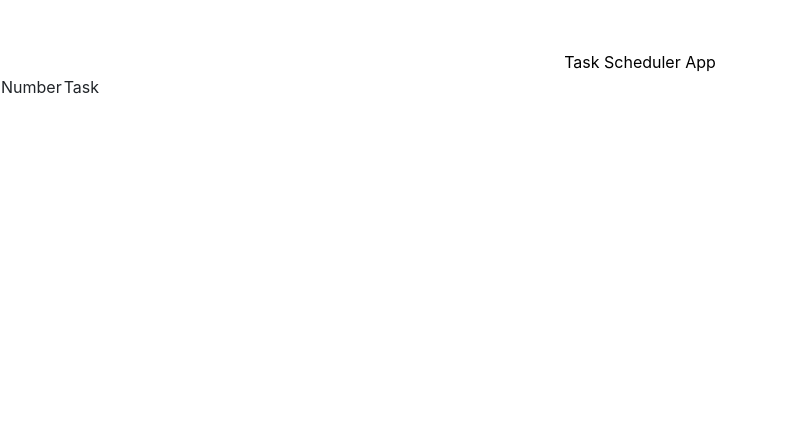
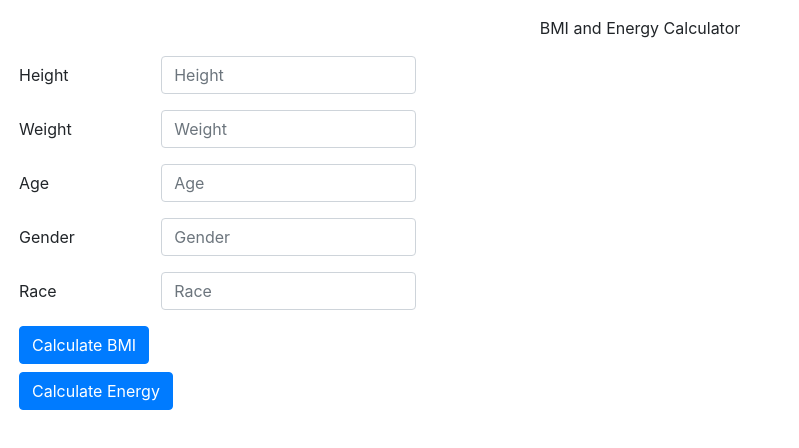
Before and after one commit to CanonMinds/gh-Estes-Project, a React (Create React App) app: page / in a window 1280 px wide. Shown: the top 448 px of the page, without its empty margins (0-799 px from the left). Built offline with nearby package versions, Linux system fonts and the light colour scheme.

Commit message:
Added form row col import using BS

```diff
--- a/public/index.html
+++ b/public/index.html
@@ -24,6 +24,8 @@
       work correctly both with client-side routing and a non-root public URL.
       Learn how to configure a non-root public URL by running `npm run build`.
     -->
+    <link rel="stylesheet" href="https://maxcdn.bootstrapcdn.com/bootstrap/4.5.0/css/bootstrap.min.css"
+      integrity="sha384-9aIt2nRpC12Uk9gS9baDl411NQApFmC26EwAOH8WgZl5MYYxFfc+NcPb1dKGj7Sk" crossorigin="anonymous" />
     <title>Estes App</title>
   </head>
   <body>
@@ -39,5 +41,11 @@
       To begin the development, run `npm start` or `yarn start`.
       To create a production bundle, use `npm run build` or `yarn build`.
     -->
+
   </body>
+  <script>
+    function alert(){
+      alert("Hello there");
+    }
+  </script>
 </html>
--- a/src/App.css
+++ b/src/App.css
@@ -40,8 +40,17 @@
 
 .topnav{
   text-align: center;
-  margin-top: 50px;
 }
 .title{
   color:black;
 }
+
+.hd-btns Button{
+  border-radius: 16px;
+  min-width: 150px;
+}
+
+.user-input{
+  display: inline-block;
+  color:rgb(20, 20, 27);
+}
--- a/src/App.js
+++ b/src/App.js
@@ -1,26 +1,69 @@
 import React from 'react';
-import logo from './logo.svg';
+// import logo from './logo.svg';
 import './App.css';
+import { Button, Form, Row, Col } from 'react-bootstrap';
+// import { Table } from 'react-bootstrap';
 
 function App() {
   return (
     <div className="">
       <header className="">
-        <div className="topnav">
-          <a class="title">Task Scheduler App</a>
+        <div className="topnav my-3">
+          <a className="title">BMI and Energy Calculator</a>
         </div>
       </header>
-      <table className="">
-        <thead>
-            <tr>
-              <td>Number</td>
-              <td>Task</td>
-            </tr>
-        </thead>
-        <tbody>
+      <div className="mx-1 col-sm-6 col-md-6 col-lg-8">
+        <Form>
+          <Form.Group as={Row} controlId="formHorizontalEmail">
+            <Form.Label column sm={2}>
+              Height
+            </Form.Label>
+            <Col sm={4}>
+              <Form.Control type="email" placeholder="Height" />
+            </Col>
+          </Form.Group>
+          <Form.Group as={Row} controlId="formHorizontalEmail">
+            <Form.Label column sm={2}>
+              Weight
+            </Form.Label>
+            <Col sm={4}>
+              <Form.Control type="email" placeholder="Weight" />
+            </Col>
+          </Form.Group>
+          <Form.Group as={Row} controlId="formHorizontalEmail">
+            <Form.Label column sm={2}>
+              Age
+            </Form.Label>
+            <Col sm={4}>
+              <Form.Control type="email" placeholder="Age" />
+            </Col>
+          </Form.Group>
+          <Form.Group as={Row} controlId="formHorizontalEmail">
+            <Form.Label column sm={2}>
+              Gender
+            </Form.Label>
+            <Col sm={4}>
+              <Form.Control type="email" placeholder="Gender" />
+            </Col>
+          </Form.Group>
+          <Form.Group as={Row} controlId="formHorizontalEmail">
+            <Form.Label column sm={2}>
+              Race
+            </Form.Label>
+            <Col sm={4}>
+              <Form.Control type="email" placeholder="Race" />
+            </Col>
+          </Form.Group>
 
-        </tbody>
-      </table>
+          <Button variant="primary" type="submit">
+            Calculate BMI
+          </Button>
+          <br></br>
+          <Button className="my-2" variant="primary" type="submit">
+            Calculate Energy
+          </Button>
+        </Form>
+      </div>
     </div>
   );
 }
```
